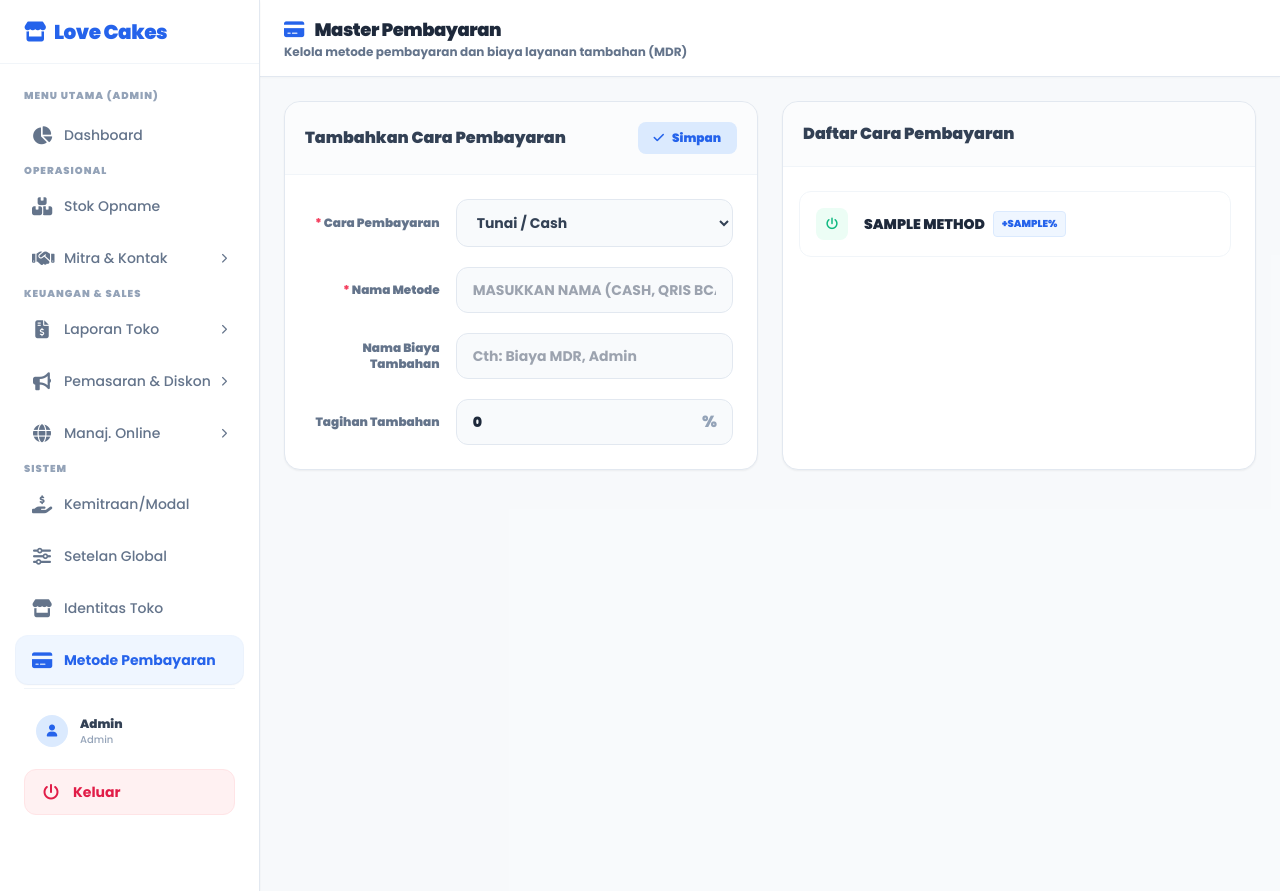
After one commit to Rankarna01/pos-lovecakes, a PHP site: page /pos-lovecakes/pos/pengaturan/pembayaran/index.php in a window 1280 px wide. The commit adds this page. Run offline with PHP 8.4, Linux system fonts and the light colour scheme; the visitor is signed in with stand-in values (Sample User, id 1); tables that the repository leaves empty or names only in its code hold one stand-in row (values such as "Sample post"); some libraries are stand-ins or nearby versions.

Commit message:
pembaruan kasir logic baru dan juga menu baru master pembayaran

```diff
--- a/components/sidebar_admin.php
+++ b/components/sidebar_admin.php
@@ -51,6 +51,11 @@ function isDropdownActive($paths, $current_uri) {
         <div class="px-2 text-[10px] font-black text-slate-400 uppercase tracking-widest mt-6 mb-2">Operasional</div>
 
         <!-- MENU PRODUK & INVENTORY DI-HIDE SESUAI PERMINTAAN CLIENT -->
+
+        <a href="<?= BASE_URL ?>pos/opname/" title="Stok Opname" class="flex items-center gap-3 px-4 py-2.5 rounded-xl transition-all mb-1 <?= getNavClass('/pos/opname/', $current_uri) ?>">
+            <i class="fa-solid fa-boxes-stacked w-5 text-center text-lg shrink-0"></i>
+            <span class="text-sm whitespace-nowrap transition-all duration-300">Stok Opname</span>
+        </a>
 
         <?php
             $paths = ['/pos/mitra/supplier/', '/pos/mitra/pelanggan/'];
@@ -144,28 +149,20 @@ function isDropdownActive($paths, $current_uri) {
             <span class="text-sm whitespace-nowrap transition-all duration-300">Kemitraan/Modal</span>
         </a>
 
-        <?php
-            $paths = ['/pos/pengaturan/'];
-            $isActive = isDropdownActive($paths, $current_uri);
-        ?>
-        <div class="mb-6">
-            <button onclick="toggleSubmenu('sub-pengaturan', 'icon-pengaturan')" class="w-full flex items-center justify-between px-4 py-2.5 rounded-xl transition-all <?= $isActive ? 'bg-blue-50 text-blue-600 font-bold' : 'text-slate-500 hover:bg-slate-50 hover:text-blue-600 font-medium' ?>">
-                <div class="flex items-center gap-3">
-                    <i class="fa-solid fa-gear w-5 text-center text-lg shrink-0"></i>
-                    <span class="text-sm whitespace-nowrap">Pengaturan Toko</span>
-                </div>
-                <i id="icon-pengaturan" class="fa-solid fa-chevron-<?= $isActive ? 'down' : 'right' ?> text-[10px] transition-transform duration-200"></i>
-            </button>
-            <div id="sub-pengaturan" class="<?= $isActive ? 'flex' : 'hidden' ?> flex-col gap-1 mt-1 pl-11 pr-2">
-                <a href="<?= BASE_URL ?>pos/pengaturan/" class="flex items-center gap-2 px-3 py-2 text-xs rounded-lg transition-all <?= getSubNavClass('/pos/pengaturan/', $current_uri) ?>"><i class="fa-solid fa-circle text-[5px] opacity-50"></i> Setelan Global</a>
-                <a href="<?= BASE_URL ?>pos/pengaturan/toko/" class="flex items-center gap-2 px-3 py-2 text-xs rounded-lg transition-all <?= getSubNavClass('/pos/pengaturan/toko/', $current_uri) ?>"><i class="fa-solid fa-circle text-[5px] opacity-50"></i> Identitas Toko</a>
-                <a href="<?= BASE_URL ?>pos/pengaturan/shift/" class="flex items-center gap-2 px-3 py-2 text-xs rounded-lg transition-all <?= getSubNavClass('/pos/pengaturan/shift/', $current_uri) ?>"><i class="fa-solid fa-circle text-[5px] opacity-50"></i> Master Shift Kerja</a>
-                <a href="<?= BASE_URL ?>pos/pengaturan/pos/" class="flex items-center gap-2 px-3 py-2 text-xs rounded-lg transition-all <?= getSubNavClass('/pos/pengaturan/pos/', $current_uri) ?>"><i class="fa-solid fa-circle text-[5px] opacity-50"></i> Sistem POS</a>
-                <a href="<?= BASE_URL ?>pos/pengaturan/printer/" class="flex items-center gap-2 px-3 py-2 text-xs rounded-lg transition-all <?= getSubNavClass('/pos/pengaturan/printer/', $current_uri) ?>"><i class="fa-solid fa-circle text-[5px] opacity-50"></i> Printer</a>
-                <a href="<?= BASE_URL ?>pos/pengaturan/pajak/" class="flex items-center gap-2 px-3 py-2 text-xs rounded-lg transition-all <?= getSubNavClass('/pos/pengaturan/pajak/', $current_uri) ?>"><i class="fa-solid fa-circle text-[5px] opacity-50"></i> Pajak & Pembulatan</a>
-                <a href="<?= BASE_URL ?>pos/pengaturan/notifikasi/" class="flex items-center gap-2 px-3 py-2 text-xs rounded-lg transition-all <?= getSubNavClass('/pos/pengaturan/notifikasi/', $current_uri) ?>"><i class="fa-solid fa-circle text-[5px] opacity-50"></i> Notifikasi Sistem</a>
-            </div>
-        </div>
+       <a href="<?= BASE_URL ?>pos/pengaturan/global/" title="Setelan Global" class="flex items-center gap-3 px-4 py-2.5 rounded-xl transition-all mb-1 <?= getNavClass('/pos/setelan/global/', $current_uri) ?>">
+            <i class="fa-solid fa-sliders w-5 text-center text-lg shrink-0"></i>
+            <span class="text-sm whitespace-nowrap transition-all duration-300">Setelan Global</span>
+        </a>
+
+        <a href="<?= BASE_URL ?>pos/pengaturan/toko/" title="Identitas Toko" class="flex items-center gap-3 px-4 py-2.5 rounded-xl transition-all mb-1 <?= getNavClass('/pos/pengaturan/toko/', $current_uri) ?>">
+            <i class="fa-solid fa-store w-5 text-center text-lg shrink-0"></i>
+            <span class="text-sm whitespace-nowrap transition-all duration-300">Identitas Toko</span>
+        </a>
+
+        <a href="<?= BASE_URL ?>pos/pengaturan/pembayaran/" title="Metode Pembayaran" class="flex items-center gap-3 px-4 py-2.5 rounded-xl transition-all mb-6 <?= getNavClass('/pos/pengaturan/pembayaran/', $current_uri) ?>">
+            <i class="fa-solid fa-credit-card w-5 text-center text-lg shrink-0"></i>
+            <span class="text-sm whitespace-nowrap transition-all duration-300">Metode Pembayaran</span>
+        </a>
 
         <!-- ===== TOMBOL LOGOUT ADMIN ===== -->
         <div class="mt-4 px-2 pb-4">
--- a/config/auth.php
+++ b/config/auth.php
@@ -37,8 +37,11 @@ if (!in_array($role, ['admin', 'owner', 'superadmin', 'backoffice'])) {
         '/pos/pemasaran/',
         '/pos/kemitraan/',
         '/pos/pengaturan/toko/',
+        '/pos/pengaturan/global/',
         '/pos/pengaturan/pajak/',
-        '/pos/pengaturan/notifikasi/'
+        '/pos/pengaturan/notifikasi/',
+        '/pos/pengaturan/pembayaran/',
+        '/pos/opname/'
     ];
 
     $is_blocked = false;
--- a/pos/produk/opname/logic.php
+++ b/pos/opname/logic.php
@@ -1,6 +1,6 @@
 <?php
 session_start();
-require_once '../../../config/database.php';
+require_once '../../config/database.php';
 
 header('Content-Type: application/json');
 $action = $_REQUEST['action'] ?? '';
--- a/pos/pengaturan/logic.php
+++ b/pos/pengaturan/global/logic.php
@@ -1,7 +1,7 @@
 <?php
 session_start();
 // PERHATIKAN: Path naik 3 folder (pos -> pengaturan -> pos)
-require_once '../../config/database.php';
+require_once '../../../config/database.php';
 
 header('Content-Type: application/json');
 $action = $_REQUEST['action'] ?? '';
--- /dev/null
+++ b/pos/pengaturan/pembayaran/index.php
@@ -0,0 +1,142 @@
+<?php
+require_once '../../../config/auth.php';
+
+$is_localhost = (strpos($_SERVER['HTTP_HOST'], 'localhost') !== false || strpos($_SERVER['HTTP_HOST'], '127.0.0.1') !== false);
+$protocol = (!empty($_SERVER['HTTPS']) && $_SERVER['HTTPS'] !== 'off' || $_SERVER['SERVER_PORT'] == 443) ? "https://" : "http://";
+$folder = $is_localhost ? '/pos-lovecakes/' : '/';
+if (!defined('BASE_URL')) { define('BASE_URL', $protocol . $_SERVER['HTTP_HOST'] . $folder); }
+$page_title = "Master Pembayaran - Love Cakes POS";
+?>
+<!DOCTYPE html>
+<html lang="id">
+<head>
+    <?php include '../../../components/header.php'; ?>
+</head>
+<body class="bg-slate-50 flex h-screen overflow-hidden text-slate-800 antialiased font-sans" x-data="pembayaranApp()" x-cloak>
+
+    <?php include '../../../components/sidebar_admin.php'; ?>
+
+    <div class="flex-1 flex flex-col h-screen overflow-hidden">
+
+        <header class="bg-white shadow-sm px-6 py-4 flex justify-between items-center shrink-0 border-b border-slate-200">
+            <div class="flex items-center gap-4">
+                <button onclick="toggleSidebar()" class="md:hidden text-slate-500 hover:bg-slate-100 p-2 rounded-lg transition-colors">
+                    <i class="fa-solid fa-bars text-xl"></i>
+                </button>
+                <div>
+                    <h2 class="text-lg font-black text-slate-800 tracking-tight"><i class="fa-solid fa-credit-card text-blue-600 mr-2"></i> Master Pembayaran</h2>
+                    <p class="text-xs font-bold text-slate-500">Kelola metode pembayaran dan biaya layanan tambahan (MDR)</p>
+                </div>
+            </div>
+        </header>
+
+        <main class="flex-1 overflow-y-auto custom-scrollbar p-6 bg-slate-50/50 relative">
+            <div x-show="isLoading" class="absolute inset-0 z-50 bg-white/50 backdrop-blur-sm flex items-center justify-center">
+                <i class="fa-solid fa-circle-notch fa-spin text-4xl text-blue-600"></i>
+            </div>
+
+            <div class="grid grid-cols-1 lg:grid-cols-2 gap-6 max-w-6xl mx-auto">
+
+                <!-- KIRI: FORM -->
+                <div class="bg-white rounded-2xl shadow-sm border border-slate-200 overflow-hidden h-fit">
+                    <div class="p-5 border-b border-slate-100 flex justify-between items-center bg-slate-50/50">
+                        <h3 class="font-black text-slate-700" x-text="form.id ? 'Edit Cara Pembayaran' : 'Tambahkan Cara Pembayaran'"></h3>
+                        <button @click="saveMethod()" class="bg-blue-100 text-blue-600 hover:bg-blue-600 hover:text-white px-4 py-2 rounded-lg text-xs font-black transition-all flex items-center gap-2">
+                            <i class="fa-solid fa-check"></i> Simpan
+                        </button>
+                    </div>
+                    <div class="p-6 space-y-5">
+                        <div class="grid grid-cols-1 md:grid-cols-3 gap-4 items-center">
+                            <label class="text-xs font-black text-slate-500 text-left md:text-right">
+                                <span class="text-rose-500">*</span> Cara Pembayaran
+                            </label>
+                            <div class="md:col-span-2">
+                                <select x-model="form.type" class="w-full bg-slate-50 border border-slate-200 rounded-xl px-4 py-3 outline-none focus:border-blue-500 font-bold text-sm text-slate-700">
+                                    <option value="Cash">Tunai / Cash</option>
+                                    <option value="Debit">Kartu Debit / Kredit</option>
+                                    <option value="QRIS">QRIS / E-Wallet</option>
+                                    <option value="Transfer">Transfer Bank</option>
+                                    <option value="Hutang">Hutang / Piutang</option>
+                                </select>
+                            </div>
+                        </div>
+
+                        <div class="grid grid-cols-1 md:grid-cols-3 gap-4 items-center">
+                            <label class="text-xs font-black text-slate-500 text-left md:text-right">
+                                <span class="text-rose-500">*</span> Nama Metode
+                            </label>
+                            <div class="md:col-span-2">
+                                <input type="text" x-model="form.name" placeholder="Masukkan Nama (CASH, QRIS BCA, EDC)" class="w-full bg-slate-50 border border-slate-200 rounded-xl px-4 py-3 outline-none focus:border-blue-500 font-bold text-sm text-slate-800 uppercase">
+                            </div>
+                        </div>
+
+                        <div class="grid grid-cols-1 md:grid-cols-3 gap-4 items-center">
+                            <label class="text-xs font-black text-slate-500 text-left md:text-right">
+                                Nama Biaya Tambahan
+                            </label>
+                            <div class="md:col-span-2">
+                                <input type="text" x-model="form.fee_name" placeholder="Cth: Biaya MDR, Admin" class="w-full bg-slate-50 border border-slate-200 rounded-xl px-4 py-3 outline-none focus:border-blue-500 font-bold text-sm text-slate-800">
+                            </div>
+                        </div>
+
+                        <div class="grid grid-cols-1 md:grid-cols-3 gap-4 items-center">
+                            <label class="text-xs font-black text-slate-500 text-left md:text-right">
+                                Tagihan Tambahan
+                            </label>
+                            <div class="md:col-span-2 relative">
+                                <input type="number" step="0.01" x-model="form.fee_percent" placeholder="0" class="w-full bg-slate-50 border border-slate-200 rounded-xl px-4 py-3 outline-none focus:border-blue-500 font-black text-sm text-slate-800">
+                                <span class="absolute right-4 top-1/2 -translate-y-1/2 font-black text-slate-400">%</span>
+                            </div>
+                        </div>
+
+                        <div class="flex justify-end pt-4" x-show="form.id">
+                            <button @click="resetForm()" class="text-xs font-bold text-slate-500 hover:text-slate-700 underline">Batal Edit</button>
+                        </div>
+                    </div>
+                </div>
+
+                <!-- KANAN: LIST -->
+                <div class="bg-white rounded-2xl shadow-sm border border-slate-200 overflow-hidden">
+                    <div class="p-5 border-b border-slate-100 bg-slate-50/50">
+                        <h3 class="font-black text-slate-700">Daftar Cara Pembayaran</h3>
+                    </div>
+                    <div class="p-4">
+                        <div class="space-y-2 max-h-[500px] overflow-y-auto custom-scrollbar pr-2">
+                            <template x-for="item in paymentMethods" :key="item.id">
+                                <div class="flex items-center justify-between p-4 rounded-xl border border-slate-100 bg-white hover:border-blue-200 hover:shadow-sm transition-all group" :class="item.is_active == 1 ? '' : 'opacity-50 grayscale'">
+                                    <div class="flex items-center gap-4">
+                                        <button @click="toggleStatus(item.id, item.is_active)" class="w-8 h-8 rounded-lg flex items-center justify-center transition-colors" :class="item.is_active == 1 ? 'text-emerald-500 bg-emerald-50 hover:bg-emerald-100' : 'text-slate-400 bg-slate-100 hover:bg-slate-200'" title="Aktif/Nonaktif">
+                                            <i class="fa-solid fa-power-off text-xs"></i>
+                                        </button>
+                                        <div>
+                                            <p class="text-[10px] font-black text-slate-400 uppercase tracking-widest" x-text="item.type"></p>
+                                            <p class="font-black text-sm text-slate-800 uppercase flex items-center gap-2">
+                                                <span x-text="item.name"></span>
+                                                <span class="text-[10px] px-2 py-0.5 rounded bg-blue-50 text-blue-600 border border-blue-100" x-text="'+' + item.fee_percent + '%'"></span>
+                                            </p>
+                                        </div>
+                                    </div>
+                                    <div class="flex items-center gap-2">
+                                        <button @click="editMethod(item)" class="w-8 h-8 rounded-lg flex items-center justify-center text-blue-500 bg-blue-50 hover:bg-blue-100 transition-colors opacity-0 group-hover:opacity-100">
+                                            <i class="fa-solid fa-pen-to-square text-xs"></i>
+                                        </button>
+                                        <button @click="deleteMethod(item.id)" class="w-8 h-8 rounded-lg flex items-center justify-center text-rose-500 bg-rose-50 hover:bg-rose-100 transition-colors opacity-0 group-hover:opacity-100">
+                                            <i class="fa-solid fa-trash-can text-xs"></i>
+                                        </button>
+                                    </div>
+                                </div>
+                            </template>
+                            <div x-show="paymentMethods.length === 0" class="py-10 text-center text-slate-400 font-bold text-sm">
+                                Belum ada metode pembayaran.
+                            </div>
+                        </div>
+                    </div>
+                </div>
+
+            </div>
+        </main>
+    </div>
+
+    <script src="ajax.js?v=<?= time() ?>"></script>
+</body>
+</html>
--- /dev/null
+++ b/pos/pengaturan/pembayaran/logic.php
@@ -0,0 +1,68 @@
+<?php
+session_start();
+require_once '../../../config/database.php';
+require_once '../../../config/auth.php';
+
+header('Content-Type: application/json');
+$action = $_REQUEST['action'] ?? '';
+
+if ($action === 'get_methods') {
+    $stmt = $pdo->query("SELECT * FROM payment_methods ORDER BY is_active DESC, id DESC");
+    $methods = $stmt->fetchAll(PDO::FETCH_ASSOC);
+    echo json_encode(['status' => 'success', 'data' => $methods]);
+    exit;
+}
+
+if ($action === 'save_method') {
+    $id = $_POST['id'] ?? '';
+    $type = trim($_POST['type'] ?? 'Cash');
+    $name = trim($_POST['name'] ?? '');
+    $fee_name = trim($_POST['fee_name'] ?? '');
+    $fee_percent = (float)($_POST['fee_percent'] ?? 0);
+
+    if (empty($name)) {
+        echo json_encode(['status' => 'error', 'message' => 'Nama metode wajib diisi!']);
+        exit;
+    }
+
+    try {
+        if ($id) {
+            $stmt = $pdo->prepare("UPDATE payment_methods SET type=?, name=?, fee_name=?, fee_percent=? WHERE id=?");
+            $stmt->execute([$type, $name, $fee_name, $fee_percent, $id]);
+            echo json_encode(['status' => 'success', 'message' => 'Metode berhasil diperbarui!']);
+        } else {
+            $stmt = $pdo->prepare("INSERT INTO payment_methods (type, name, fee_name, fee_percent) VALUES (?, ?, ?, ?)");
+            $stmt->execute([$type, $name, $fee_name, $fee_percent]);
+            echo json_encode(['status' => 'success', 'message' => 'Metode berhasil ditambahkan!']);
+        }
+    } catch (Exception $e) {
+        echo json_encode(['status' => 'error', 'message' => 'Database Error: ' . $e->getMessage()]);
+    }
+    exit;
+}
+
+if ($action === 'toggle_status') {
+    $id = $_POST['id'] ?? '';
+    $is_active = $_POST['is_active'] ?? 1;
+
+    $stmt = $pdo->prepare("UPDATE payment_methods SET is_active = ? WHERE id = ?");
+    if ($stmt->execute([$is_active, $id])) {
+        echo json_encode(['status' => 'success', 'message' => 'Status berhasil diubah!']);
+    } else {
+        echo json_encode(['status' => 'error', 'message' => 'Gagal mengubah status.']);
+    }
+    exit;
+}
+
+if ($action === 'delete_method') {
+    $id = $_POST['id'] ?? '';
+
+    $stmt = $pdo->prepare("DELETE FROM payment_methods WHERE id = ?");
+    if ($stmt->execute([$id])) {
+        echo json_encode(['status' => 'success', 'message' => 'Metode berhasil dihapus!']);
+    } else {
+        echo json_encode(['status' => 'error', 'message' => 'Gagal menghapus metode.']);
+    }
+    exit;
+}
+?>
--- a/pos/pengaturan/toko/index.php
+++ b/pos/pengaturan/toko/index.php
@@ -1,8 +1,5 @@
 <?php
-$is_localhost = (strpos($_SERVER['HTTP_HOST'], 'localhost') !== false || strpos($_SERVER['HTTP_HOST'], '127.0.0.1') !== false);
-$protocol = (!empty($_SERVER['HTTPS']) && $_SERVER['HTTPS'] !== 'off' || $_SERVER['SERVER_PORT'] == 443) ? "https://" : "http://";
-$folder = $is_localhost ? '/pos-lovecakes/' : '/';
-if (!defined('BASE_URL')) { define('BASE_URL', $protocol . $_SERVER['HTTP_HOST'] . $folder); }
+require_once '../../../config/auth.php';
 $page_title = "Pengaturan Toko - Love Cakes POS";
 ?>
 <!DOCTYPE html>
```
Also changed, not shown: components/sidebar_kasir.php (+5 -19 lines), pos/kasir/ajax.js (+27 -8 lines), pos/kasir/index.php (+39 -26 lines), pos/kasir/logic_kasir.php (+7 -3 lines), pos/opname/index.php (renamed from pos/produk/opname/index.php, +3 -6 lines), pos/pengaturan/global/index.php (renamed from pos/pengaturan/index.php, +3 -5 lines), pos/pengaturan/pembayaran/ajax.js (added, +155 -0 lines), pos/opname/ajax.js (renamed from pos/produk/opname/ajax.js), pos/pengaturan/global/ajax.js (renamed from pos/pengaturan/ajax.js).
